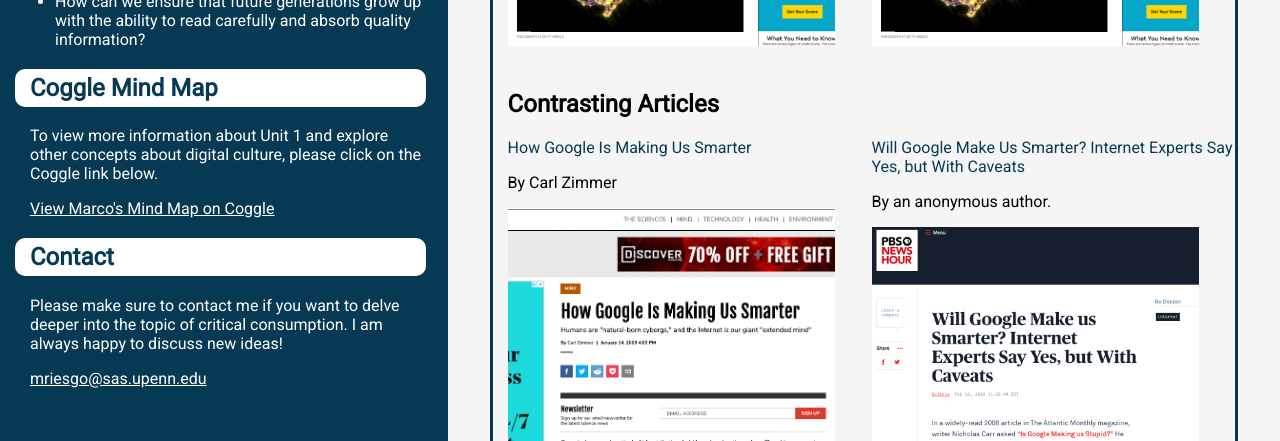
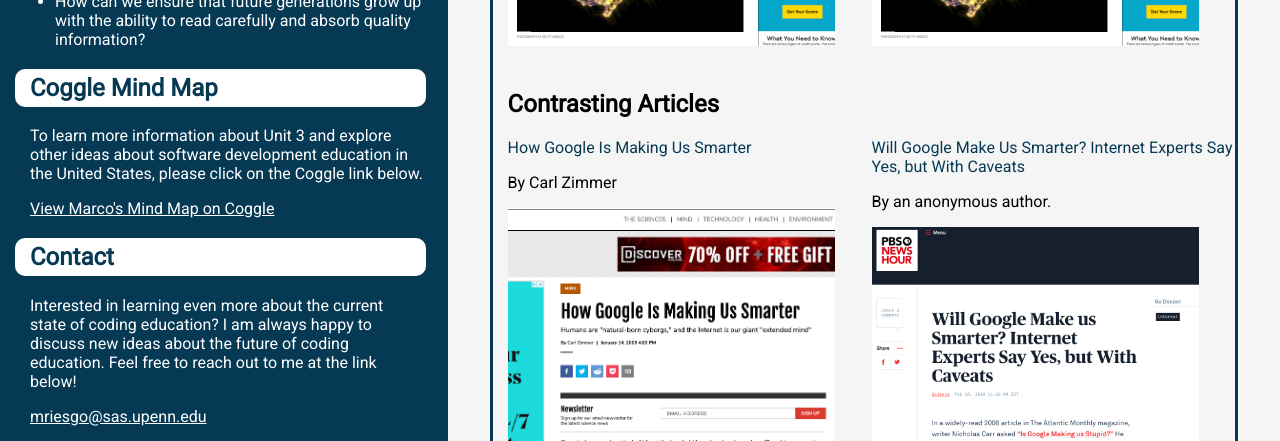
Before and after one commit to marcoriesgo/digital-culture, a React (Create React App) app: page /unit3 in a window 1280 px wide. Shown: the part 1100-1541 px from the top of the page. Built offline with nearby package versions, Linux system fonts and the light colour scheme.

Commit message:
going to do the apps seection

```diff
--- a/src/components/Unit3.js
+++ b/src/components/Unit3.js
@@ -30,10 +30,10 @@
                 </ul>
 
                 <h2 className="resources-section-header">Coggle Mind Map</h2>
-                <p className="resources-section-content">To view more information about Unit 1 and explore other concepts about digital culture, please click on the Coggle link below.</p>
+                <p className="resources-section-content">To learn more information about Unit 3 and explore other ideas about software development education in the United States, please click on the Coggle link below.</p>
                 <a href="https://coggle.it/diagram/X1bGwr2x3ka7jkx7/t/capstone-project-map-critical-consumption/4cc0fcf3532e715c6cfc5e21090eb11f9324505bf7c111e7d61fce8f8e3544c8" target="_blank" className="resource-link">View Marco's Mind Map on Coggle</a>
                 <h2 className="resources-section-header">Contact</h2>
-                <p className="resources-section-content">Please make sure to contact me if you want to delve deeper into the topic of critical consumption. I am always happy to discuss new ideas!</p>
+                <p className="resources-section-content">Interested in learning even more about the current state of coding education? I am always happy to discuss new ideas about the future of coding education. Feel free to reach out to me at the link below!</p>
                 <a href = "mailto: mriesgo@sas.upenn.edu" className="resource-link">mriesgo@sas.upenn.edu</a>
             </div>
         </div>
```
